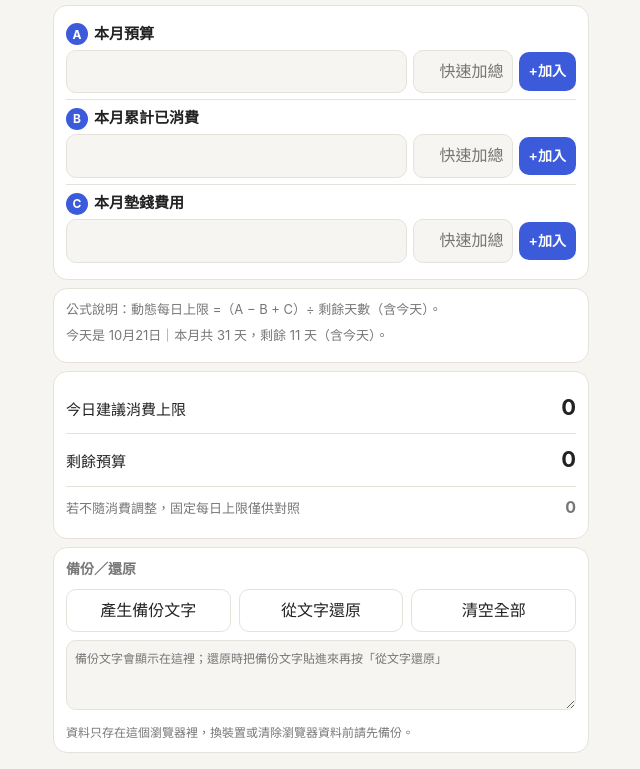
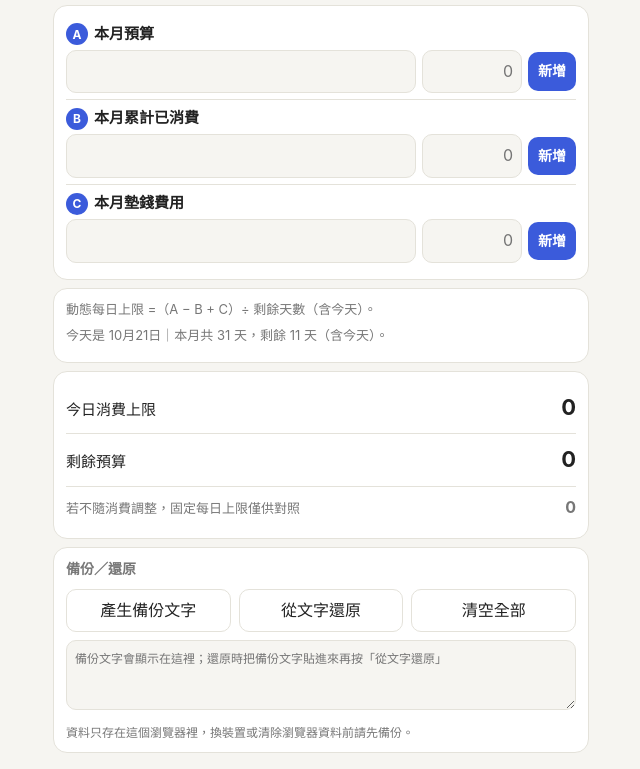
Before and after one commit to ollie-glitch-code/daily-limit, a plain HTML site: page index.html in a window 1280 px wide. Shown: the part 42-811 px from the top of the page, without its empty margins (319-959 px from the left). Drawn offline with Linux system fonts and the light colour scheme.

Commit message:
Add files via upload

```diff
--- a/index.html
+++ b/index.html
@@ -53,12 +53,12 @@
 <div class="card" id="inputs"></div>
 
 <div class="card">
-  <p class="note">公式說明：動態每日上限 =（A − B + C）÷ 剩餘天數（含今天）。</p>
+  <p class="note">動態每日上限 =（A − B + C）÷ 剩餘天數（含今天）。</p>
   <p class="note" id="dateLine"></p>
 </div>
 
 <div class="card">
-  <div class="res"><span>今日建議消費上限</span><b id="rDaily">0</b></div>
+  <div class="res"><span>今日消費上限</span><b id="rDaily">0</b></div>
   <div class="res"><span>剩餘預算</span><b id="rLeft">0</b></div>
   <div class="res s"><span>若不隨消費調整，固定每日上限僅供對照</span><b id="rFixed">0</b></div>
 </div>
@@ -88,7 +88,7 @@
   $("inputs").innerHTML=FIELDS.map(function(f){
     return '<div class="item"><div class="nm"><span class="tag">'+f.t+'</span>'+f.n+'</div><div></div>'+
     '<div class="ctl"><input class="main" type="number" inputmode="decimal" id="v_'+f.k+'" aria-label="'+f.n+'">'+
-    '<div class="quick"><input type="number" inputmode="decimal" id="q_'+f.k+'" placeholder="快速加總"><button data-k="'+f.k+'">+加入</button></div></div></div>';
+    '<div class="quick"><input type="number" inputmode="decimal" id="q_'+f.k+'" placeholder="0"><button data-k="'+f.k+'">新增</button></div></div></div>';
   }).join("");
   FIELDS.forEach(function(f){
     $("v_"+f.k).value=S[f.k]||"";
```
